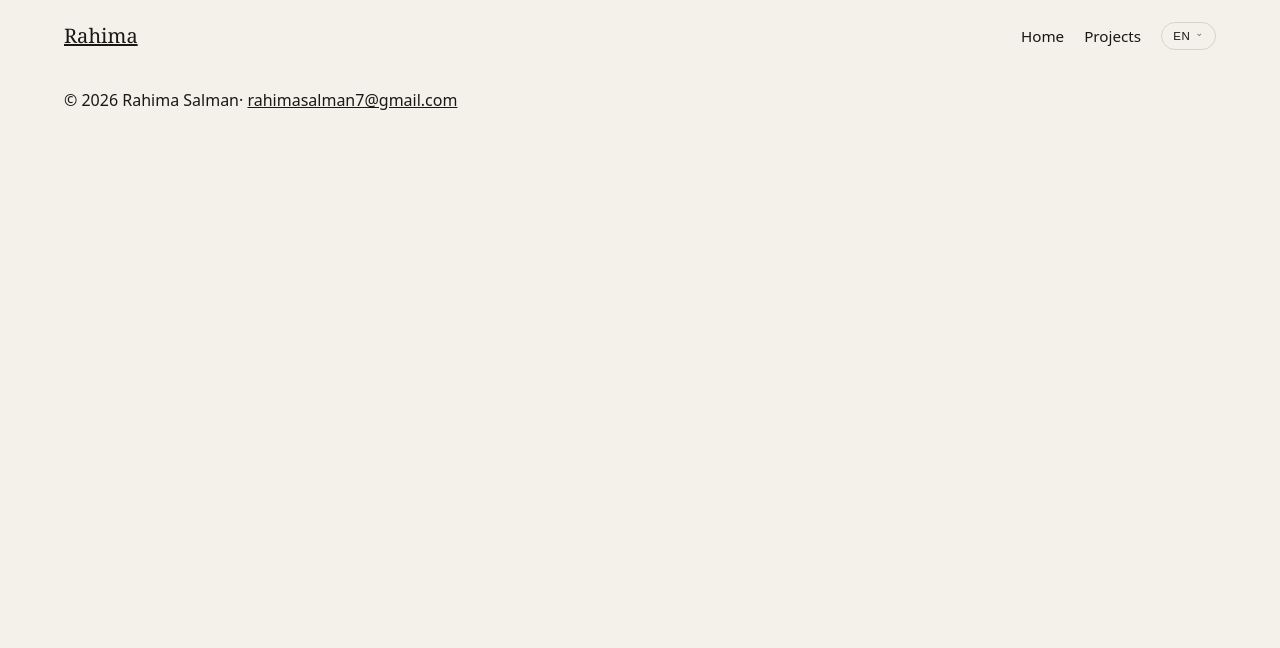
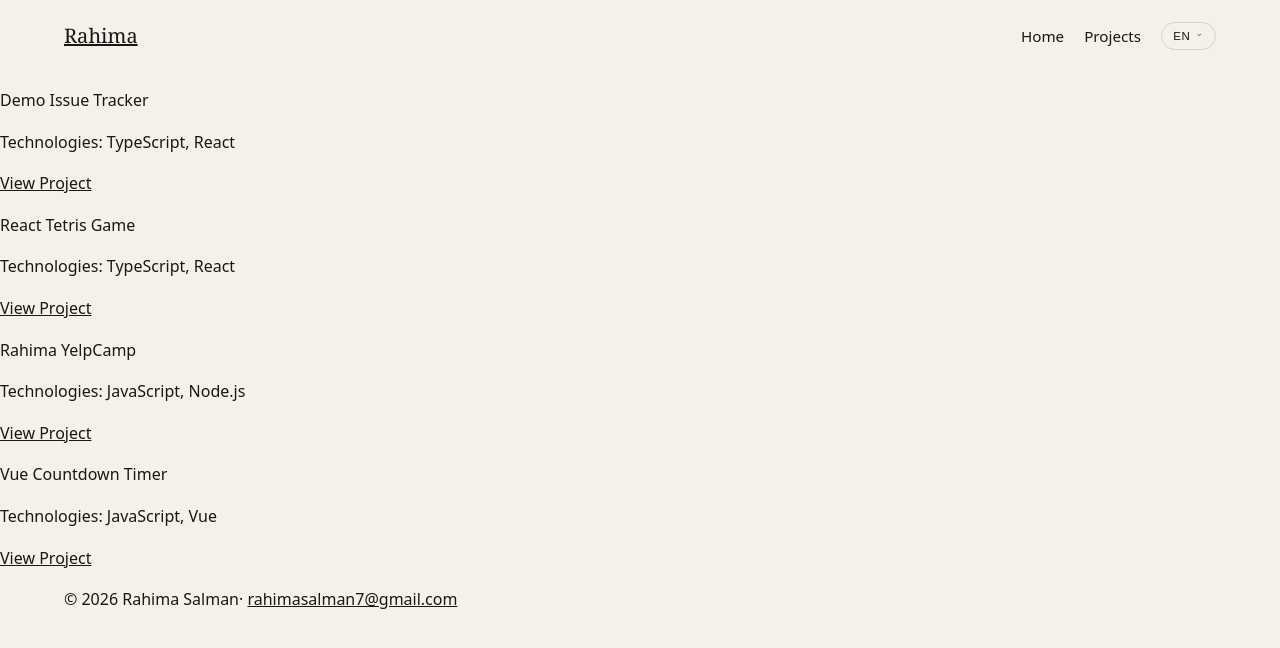
Before and after one commit to rahimasalman/rahima-salman-portfolio, a Nuxt app: page /projects in a window 1280 px wide. Shown: the top 648 px of the page. Built offline with nearby package versions, Linux system fonts and the light colour scheme.

Commit message:
feat: add project listing and detail pages with error handling

```diff
--- /dev/null
+++ b/app/data/projects.ts
@@ -0,0 +1,12 @@
+type Project = {
+    slug: string,
+    title: string,
+    tech: string[],
+    link : string,
+}
+export const projects: Project[] = [
+    {slug: 'demo-issue-tracker', title: 'Demo Issue Tracker', tech: ['TypeScript', 'React'], link: 'https://github.com/rahimasalman/demo-issue-tracker'},
+    {slug: 'react-tetris-game', title: 'React Tetris Game', tech: ['TypeScript', 'React'], link: 'https://github.com/rahimasalman/react-tetris-game'},
+    {slug: 'rahima-yelpcamp', title: 'Rahima YelpCamp', tech: ['JavaScript', 'Node.js'], link: 'https://github.com/rahimasalman/rahima-yelpcamp'},
+    {slug: 'vue-countdown-timer', title: 'Vue Countdown Timer', tech: ['JavaScript', 'Vue'], link: 'https://github.com/rahimasalman/vue-countdown-timer'},
+]
--- /dev/null
+++ b/app/pages/projects/[slug].vue
@@ -0,0 +1,17 @@
+<script setup lang="ts">
+import {projects} from "~/data/projects";
+const route = useRoute();
+
+const selectedProject = projects.find((project) => project.slug === route.params.slug)
+if (!selectedProject) {
+  throw createError({ statusCode: 404, statusMessage: 'Project not found' })
+}
+</script>
+<template>
+  <div>
+    <p> {{selectedProject.title}} </p>
+    <p> {{selectedProject.description}} </p>
+    <p> Technologies: {{selectedProject.tech.join(', ')}} </p>
+    <a  :href="selectedProject.link" target="_blank">View Project</a>
+  </div>
+</template>
--- /dev/null
+++ b/app/pages/projects/index.vue
@@ -0,0 +1,11 @@
+<script setup lang="ts">
+import {projects} from "~/data/projects";
+</script>
+<template>
+<div  v-for="project in projects" :key="project.slug">
+  <p> {{project.title}} </p>
+  <p> {{project.description}} </p>
+  <p> Technologies: {{project.tech.join(', ')}} </p>
+  <NuxtLink :to="localePath('/projects/' + project.slug)">View Project</NuxtLink>
+</div>
+</template>
```
